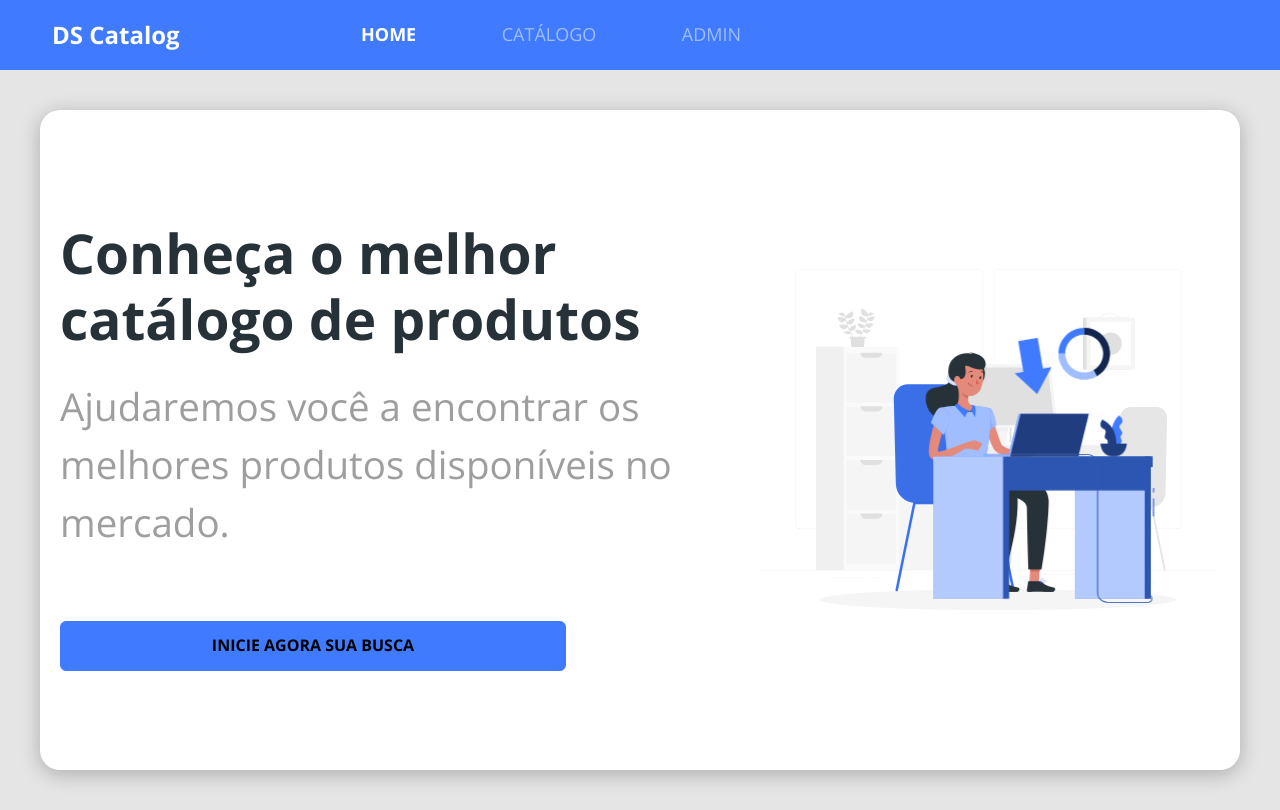
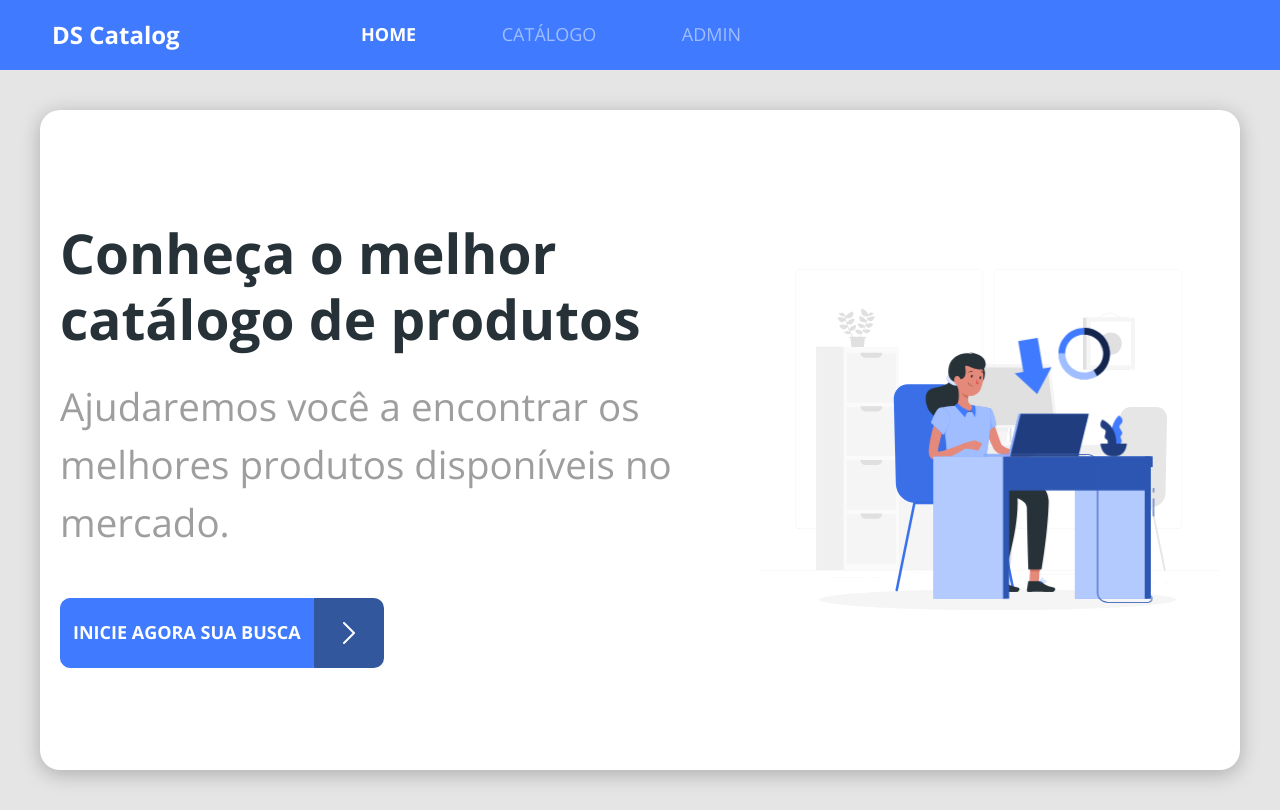
Before and after one commit to zedaoxd/dscatalog, a React (Create React App) app in the folder frontend/: page / in a window 1280 px wide. Built offline with nearby package versions, Linux system fonts and the light colour scheme.

Commit message:
custom button icon

```diff
--- a/frontend/src/components/ButtonIcon/index.tsx
+++ b/frontend/src/components/ButtonIcon/index.tsx
@@ -1,10 +1,17 @@
 import './styles.css';
+
+import { ReactComponent as ArrowIcon } from 'assets/images/arrow.svg';
 
 const ButtonIcon = () => {
   return (
-    <button className="btn btn-primary btn-icon">
-      <h6>INICIE AGORA SUA BUSCA</h6>
-    </button>
+    <div className="btn-container">
+      <button className="btn btn-primary">
+        <h6>INICIE AGORA SUA BUSCA</h6>
+      </button>
+      <div className="btn-icon-container">
+        <ArrowIcon />
+      </div>
+    </div>
   );
 };
 
--- a/frontend/src/components/ButtonIcon/styles.css
+++ b/frontend/src/components/ButtonIcon/styles.css
@@ -1,3 +1,34 @@
-.btn-icon {
+.btn-container {
+    display: flex;
+}
+
+.btn-container button {
+    border-radius: 10px 0 0 10px;
+}
+
+.btn h6 {
+    color: #fff;
+    font-size: 12px;
+    text-transform: uppercase;
+}
+
+.btn-icon-container {
+    display: flex;
+    justify-content: center;
+    align-items: center;
     height: 50px;
+    width: 50px;
+    border-radius: 0 10px 10px 0;
+    background-color: #33579C;
 }
+
+@media (min-width: 576px) {
+    .btn-icon-container {
+        height: 70px;
+        width: 70px;
+    }
+
+    .btn h6 {
+        font-size: 18px;
+    }
+}
--- a/frontend/src/pages/Home/index.tsx
+++ b/frontend/src/pages/Home/index.tsx
@@ -15,9 +15,11 @@
               mercado.
             </p>
           </div>
-          <Link to="/products">
-            <ButtonIcon />
-          </Link>
+          <div>
+            <Link to="/products">
+              <ButtonIcon />
+            </Link>
+          </div>
         </div>
         <div className="home-image-container">
           <MainImage />
--- a/frontend/src/pages/Home/styles.css
+++ b/frontend/src/pages/Home/styles.css
@@ -53,10 +53,6 @@
     .home-content-container p {
         width: 506px;
         margin-bottom: 20px;
-    }
-
-    .home-content-container button {
-        width: 506px;
     }
 
     .home-image-container svg {
```
Also changed, not shown: frontend/src/assets/images/arrow.svg (added).
